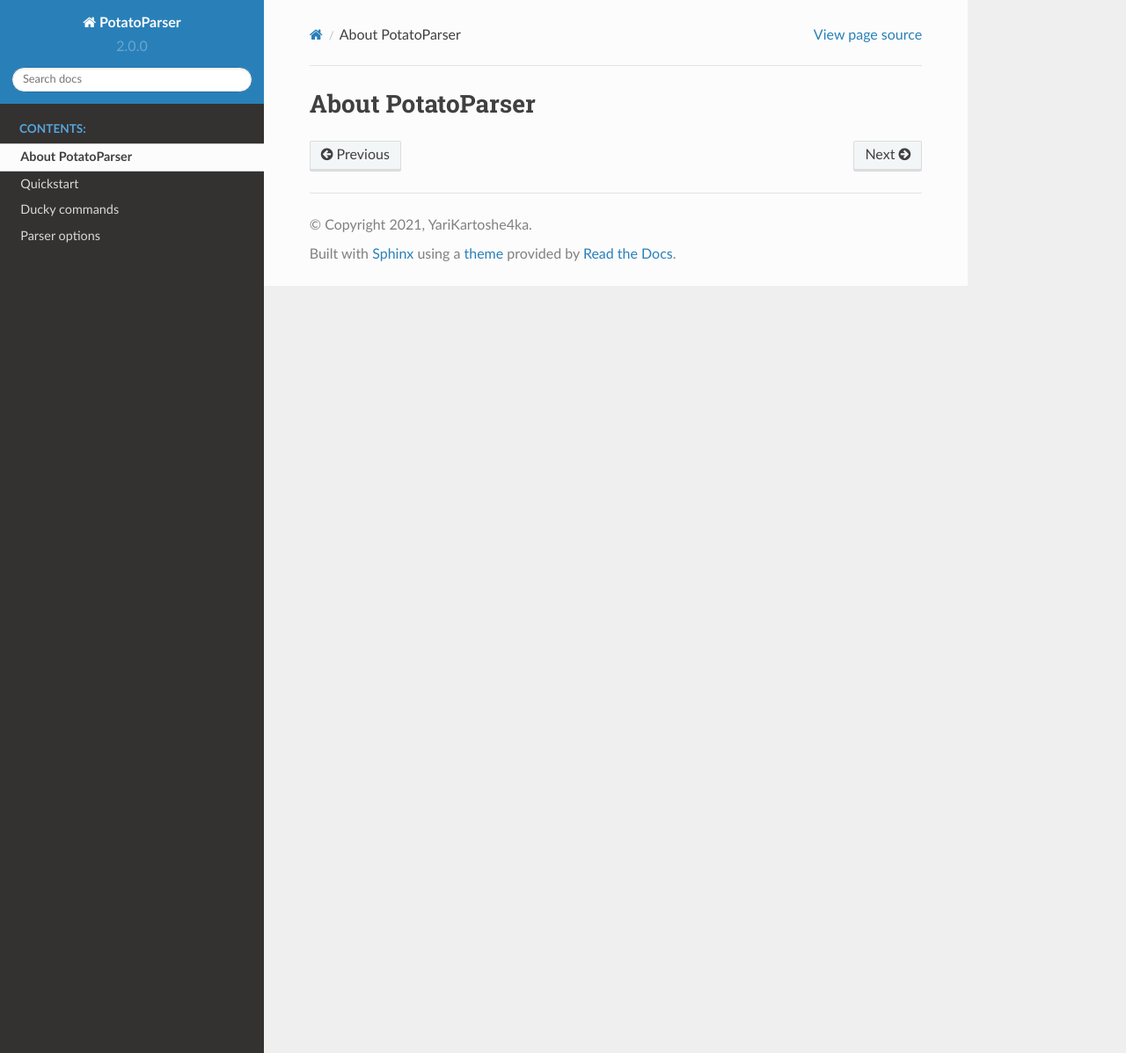
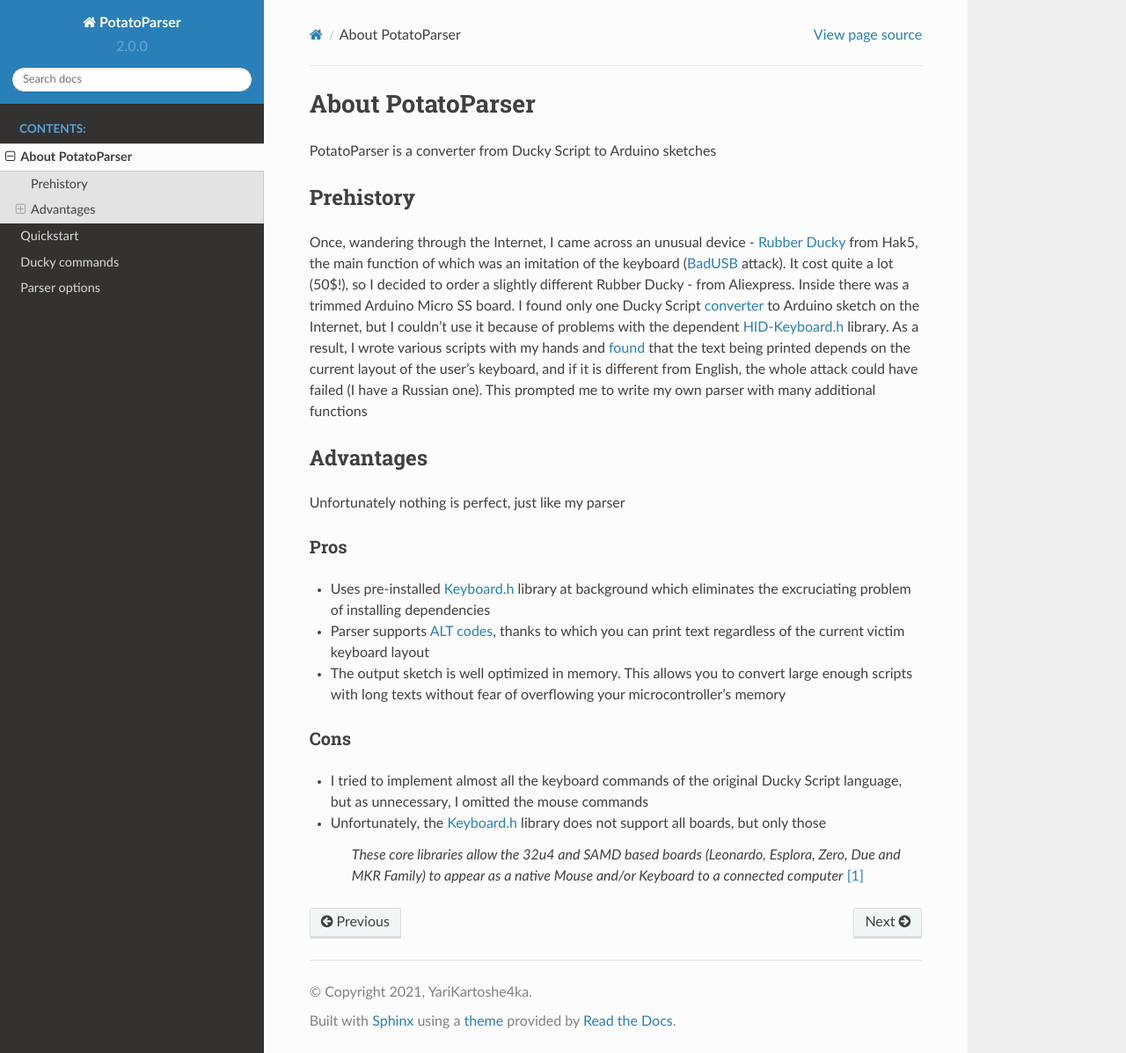
Before and after one commit to YariKartoshe4ka/PotatoParser, a Sphinx documentation site: the page built from docs/about.rst, in a window 1280 px wide and 1197 px high. Shown: the whole window at 88% size. Built offline with Sphinx 7.4.7 and the Read the Docs theme 2.0.0, drawn with Linux system fonts in a browser that asks for light colours.

Commit message:
Документация about.rst

```diff
--- a/docs/about.rst
+++ b/docs/about.rst
@@ -1,2 +1,33 @@
 About PotatoParser
 ~~~~~~~~~~~~~~~~~~
+
+PotatoParser is a converter from Ducky Script to Arduino sketches
+
+
+Prehistory
+==========
+
+Once, wandering through the Internet, I came across an unusual device - `Rubber Ducky <https://hak5.org/products/usb-rubber-ducky-deluxe>`_ from Hak5, the main function of which was an imitation of the keyboard (`BadUSB <https://en.wikipedia.org/wiki/BadUSB>`_ attack). It cost quite a lot (50$!), so I decided to order a slightly different Rubber Ducky - from Aliexpress. Inside there was a trimmed Arduino Micro SS board. I found only one Ducky Script `converter <https://github.com/thehackingsage/ducky4arduino>`_ to Arduino sketch on the Internet, but I couldn't use it because of problems with the dependent `HID-Keyboard.h <https://github.com/NicoHood/HID>`_ library. As a result, I wrote various scripts with my hands and `found <https://qna.habr.com/q/784003>`_ that the text being printed depends on the current layout of the user's keyboard, and if it is different from English, the whole attack could have failed (I have a Russian one). This prompted me to write my own parser with many additional functions
+
+
+Advantages
+==========
+
+Unfortunately nothing is perfect, just like my parser
+
+Pros
+----
+
+- Uses pre-installed `Keyboard.h`_ library at background which eliminates the excruciating problem of installing dependencies
+- Parser supports `ALT codes <https://en.wikipedia.org/wiki/Alt_code>`_, thanks to which you can print text regardless of the current victim keyboard layout
+- The output sketch is well optimized in memory. This allows you to convert large enough scripts with long texts without fear of overflowing your microcontroller's memory
+
+Cons
+----
+
+- I tried to implement almost all the keyboard commands of the original Ducky Script language, but as unnecessary, I omitted the mouse commands
+- Unfortunately, the `Keyboard.h`_ library does not support all boards, but only those
+
+    *These core libraries allow the 32u4 and SAMD based boards (Leonardo, Esplora, Zero, Due and MKR Family) to appear as a native Mouse and/or Keyboard to a connected computer* `[1] <https://www.arduino.cc/reference/en/language/functions/usb/keyboard>`_
+
+.. _Keyboard.h: https://github.com/arduino-libraries/Keyboard
```
